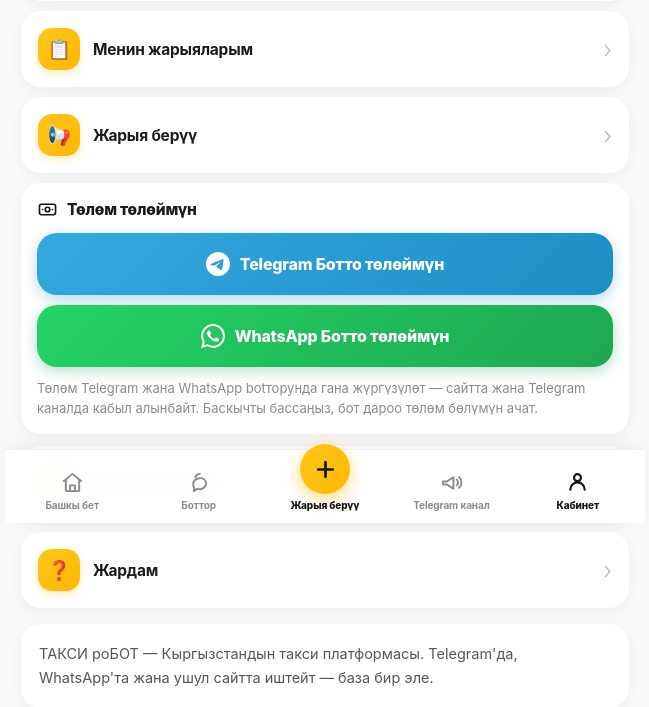
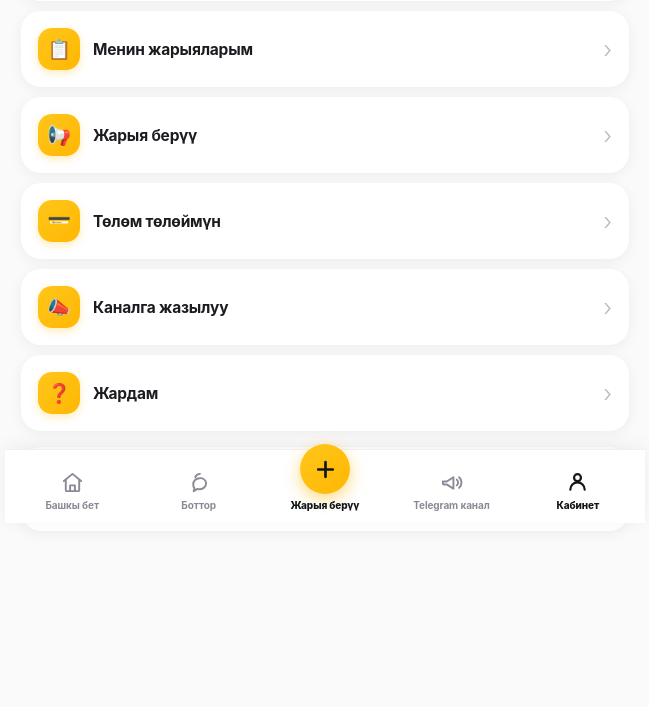
Before and after one commit to zhoroevkt77-blip/taxi-bot, a Flask app: page /me in a window 1280 px wide. Shown: the part 277-984 px from the top of the page, without its empty margins (315-964 px from the left). After the commit the page ends 788 px from the top, so only its background shows below. Run offline with Flask 3, Linux system fonts and the light colour scheme.

Commit message:
Remove payment block from me.html
Removed payment section and related elements from the template.

```diff
--- a/web/templates/me.html
+++ b/web/templates/me.html
@@ -26,37 +26,11 @@
   <span class="chev">›</span>
 </a>
 
-{# ---- Төлөм: боттордо гана жүргүзүлөт ---- #}
-<div class="role-block">
-  <div class="role-t">
-    <svg viewBox="0 0 24 24" fill="none" stroke="currentColor" stroke-width="1.9"
-         stroke-linecap="round" stroke-linejoin="round">
-      <rect x="2.8" y="6" width="18.4" height="12" rx="2.5"/>
-      <circle cx="12" cy="12" r="2.6"/>
-      <path d="M6.4 12h.01M17.6 12h.01"/>
-    </svg>
-    <span>{{ t('Төлөм төлөймүн', 'Хочу оплатить') }}</span>
-  </div>
-
-  <a class="big-btn tg" href="{{ tg_pay }}">
-    <svg class="brand" viewBox="0 0 24 24" fill="currentColor" width="24" height="24">
-      <path d="M11.944 0A12 12 0 0 0 0 12a12 12 0 0 0 12 12 12 12 0 0 0 12-12A12 12 0 0 0 12 0a12 12 0 0 0-.056 0zm4.962 7.224c.1-.002.321.023.465.14a.506.506 0 0 1 .171.325c.016.093.036.306.02.472-.18 1.898-.962 6.502-1.36 8.627-.168.9-.499 1.201-.82 1.23-.696.065-1.225-.46-1.9-.902-1.056-.693-1.653-1.124-2.678-1.8-1.185-.78-.417-1.21.258-1.91.177-.184 3.247-2.977 3.307-3.23.007-.032.014-.15-.056-.212s-.174-.041-.249-.024c-.106.024-1.793 1.14-5.061 3.345-.48.33-.913.49-1.302.48-.428-.008-1.252-.241-1.865-.44-.752-.245-1.349-.374-1.297-.789.027-.216.325-.437.893-.663 3.498-1.524 5.83-2.529 6.998-3.014 3.332-1.386 4.025-1.627 4.476-1.635z"/>
-    </svg>
-    <span>{{ t('Telegram Ботто төлөймүн', 'Оплачу в Telegram-боте') }}</span>
-  </a>
-
-  <a class="big-btn wa" href="{{ wa_pay }}">
-    <svg class="brand" viewBox="0 0 24 24" fill="currentColor" width="24" height="24">
-      <path d="M17.472 14.382c-.297-.149-1.758-.867-2.03-.967-.273-.099-.471-.148-.67.15-.197.297-.767.966-.94 1.164-.173.199-.347.223-.644.075-.297-.15-1.255-.463-2.39-1.475-.883-.788-1.48-1.761-1.653-2.059-.173-.297-.018-.458.13-.606.134-.133.298-.347.446-.52.149-.174.198-.298.298-.497.099-.198.05-.371-.025-.52-.075-.149-.669-1.612-.916-2.207-.242-.579-.487-.5-.669-.51-.173-.008-.371-.01-.57-.01-.198 0-.52.074-.792.372-.272.297-1.04 1.016-1.04 2.479 0 1.462 1.065 2.875 1.213 3.074.149.198 2.096 3.2 5.077 4.487.709.306 1.262.489 1.694.625.712.227 1.36.195 1.871.118.571-.085 1.758-.719 2.006-1.413.248-.694.248-1.289.173-1.413-.074-.124-.272-.198-.57-.347m-5.421 7.403h-.004a9.87 9.87 0 0 1-5.031-1.378l-.361-.214-3.741.982.998-3.648-.235-.374a9.86 9.86 0 0 1-1.51-5.26c.001-5.45 4.436-9.884 9.888-9.884 2.64 0 5.122 1.03 6.988 2.898a9.825 9.825 0 0 1 2.893 6.994c-.003 5.45-4.437 9.884-9.885 9.884m8.413-18.297A11.815 11.815 0 0 0 12.05 0C5.495 0 .16 5.335.157 11.892c0 2.096.547 4.142 1.588 5.945L.057 24l6.305-1.654a11.882 11.882 0 0 0 5.683 1.448h.005c6.554 0 11.89-5.335 11.893-11.893a11.821 11.821 0 0 0-3.48-8.413z"/>
-    </svg>
-    <span>{{ t('WhatsApp Ботто төлөймүн', 'Оплачу в WhatsApp-боте') }}</span>
-  </a>
-
-  <div class="role-note">
-    {{ t('Төлөм Telegram жана WhatsApp botторунда гана жүргүзүлөт — сайтта жана Telegram каналда кабыл алынбайт. Баскычты бассаңыз, бот дароо төлөм бөлүмүн ачат.',
-         'Оплата принимается только в ботах Telegram и WhatsApp — на сайте и в Telegram-канале она не производится. Нажмите кнопку, и бот сразу откроет раздел оплаты.') }}
-  </div>
-</div>
+<a class="row-item" href="/pay?lang={{ lang }}">
+  <span class="ico">💳</span>
+  <span class="nm">{{ t('Төлөм төлөймүн', 'Хочу оплатить') }}</span>
+  <span class="chev">›</span>
+</a>
 
 <a class="row-item" href="{{ channel_url }}">
   <span class="ico">📣</span>
```
